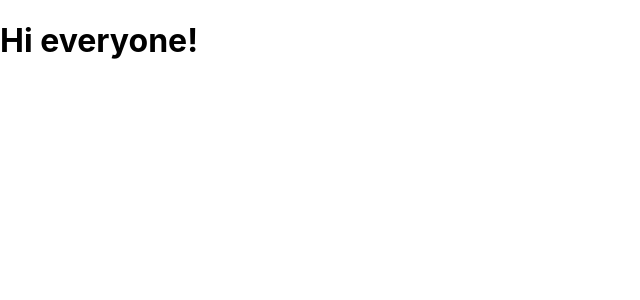
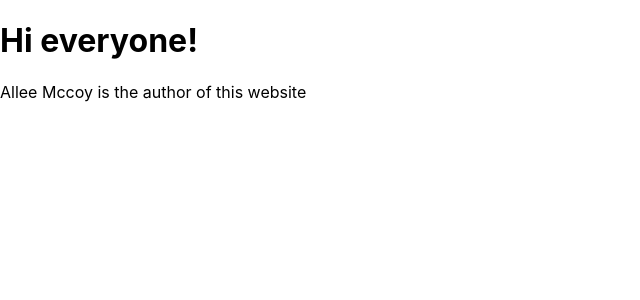
Before and after one commit to Alleemccoy/gallery-of-horns, a React (Create React App) app: page / in a window 1280 px wide. Shown: the top 300 px of the page, without its empty margins (0-640 px from the left). Built offline with nearby package versions, Linux system fonts and the light colour scheme.

Commit message:
completed my main and footer files

```diff
--- a/src/App.js
+++ b/src/App.js
@@ -1,13 +1,16 @@
 import React from 'react';
 import './App.css';
 import Header from './Header';
+import Footer from './Footer';
+import Main from './Main';
 
 class App extends React.Component{
   render(){
     return(
       <div className="">
         <Header />
-        {/* main & footer create the same way we created Header */}
+        <Footer />
+        <Main />
 
       </div>
     );
--- /dev/null
+++ b/src/Footer.js
@@ -0,0 +1,11 @@
+import React from 'react';
+
+class Footer extends React.Component {
+  render() {
+    return(
+      <p>Allee Mccoy is the author of this website</p>
+    )
+  }
+}
+
+export default Footer;
--- /dev/null
+++ b/src/Main.js
@@ -0,0 +1,9 @@
+import React from 'react';
+
+class Main extends React.Component {
+  render() {
+    return(<div></div>);
+  }
+}
+
+export default Main;
```
